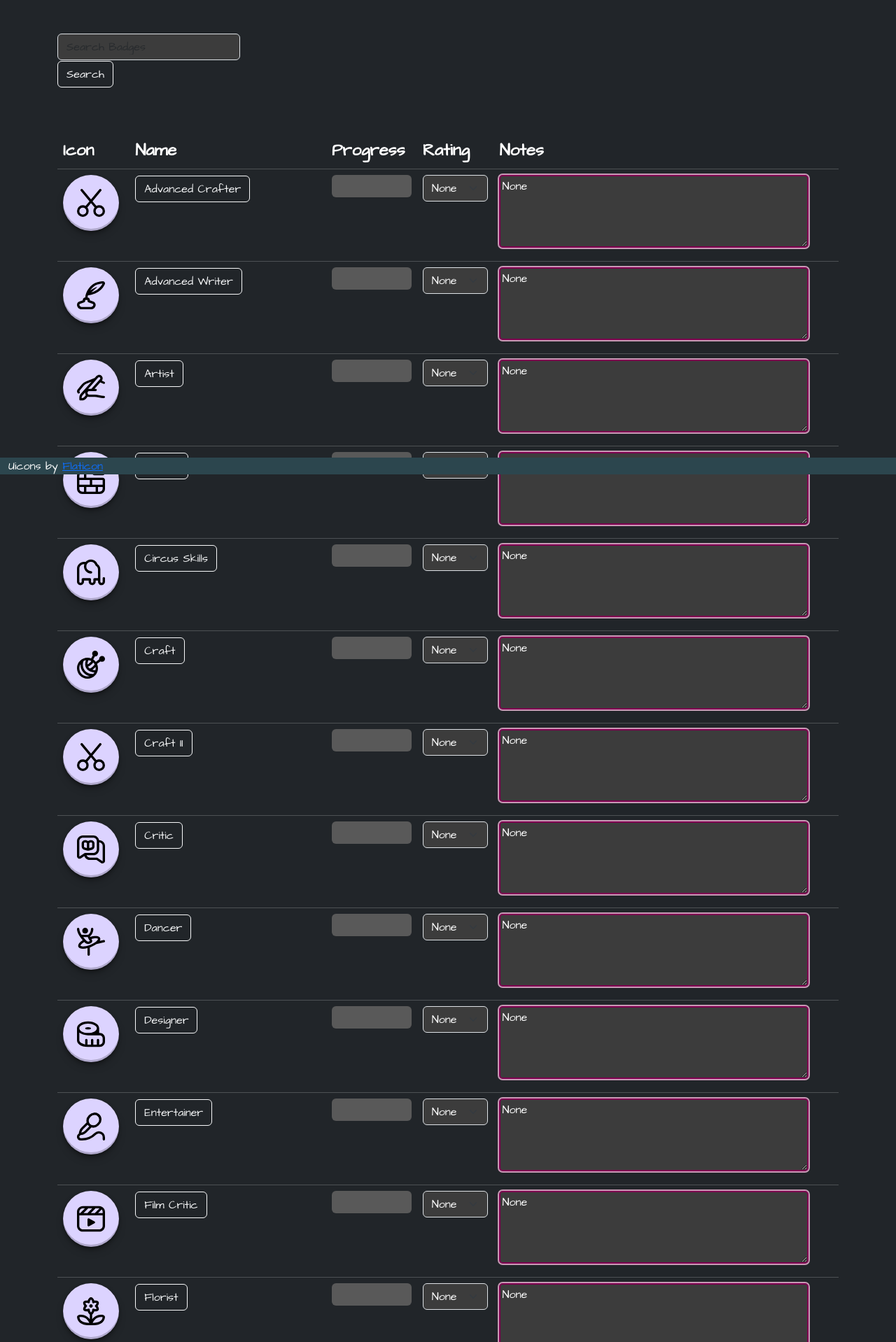
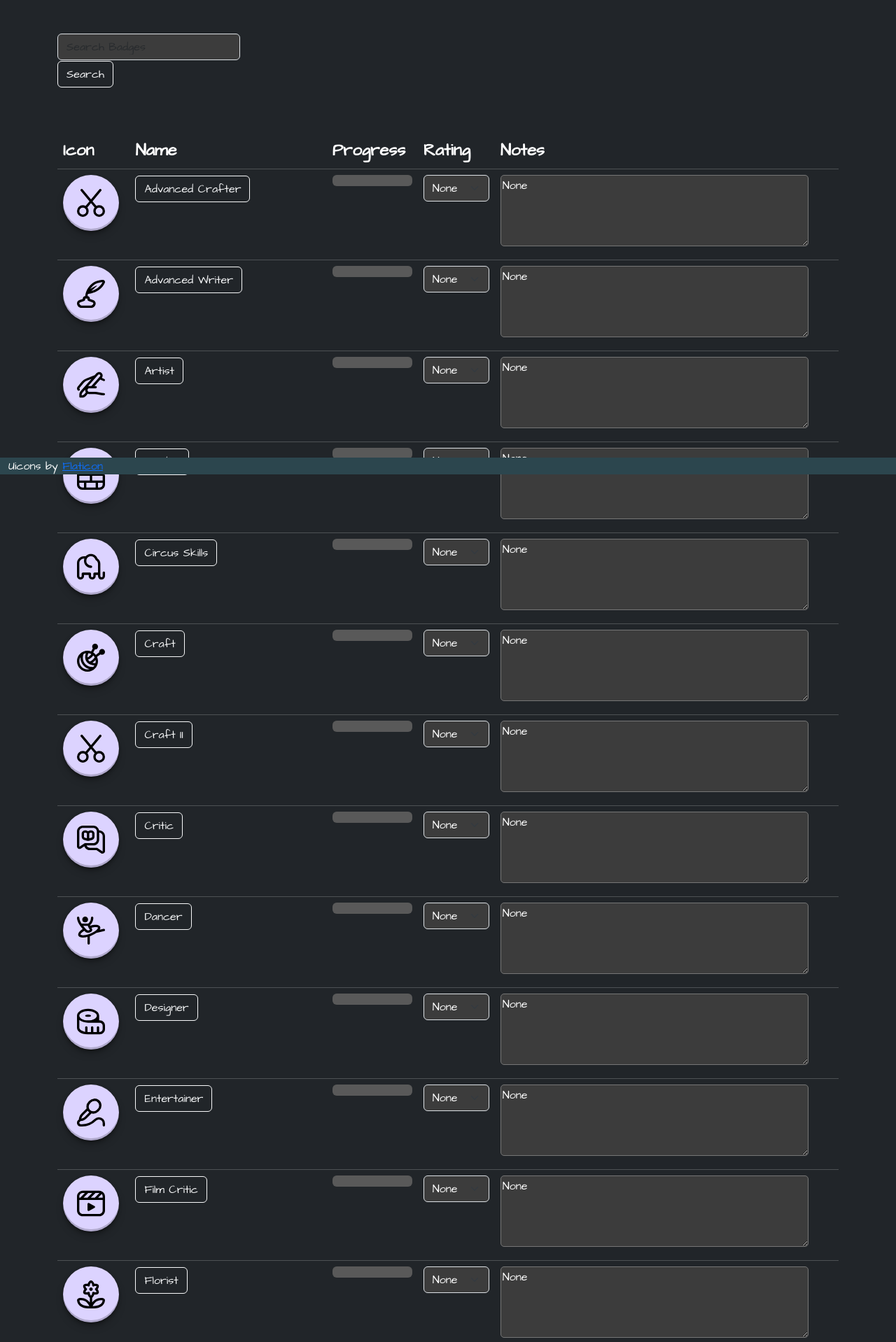
Before and after one commit to LisaS7/RebelBadgeTracker, a Flask app: page /badges in a window 1280 px wide. Shown: the part 122-2040 px from the top of the page at 70% size. Run offline with Flask 3, Linux system fonts and the light colour scheme; data comes from the database, SQL or seed files in the repository.

Commit message:
Progress bar style change

```diff
--- a/flask_app/static/css/style.css
+++ b/flask_app/static/css/style.css
@@ -44,12 +44,12 @@ textarea {
   background: var(--bs-body-bg);
   color: white;
   font-size: 1rem;
-  border: 2px solid var(--rebel-pink);
-  outline: 2px solid var(--light-pink);
   border-radius: 5px;
 }
 
 .notes textarea {
+  border: 2px solid var(--rebel-pink);
+  outline: 2px solid var(--light-pink);
   margin-top: 2rem;
   padding: 1.5rem;
 }
@@ -70,7 +70,6 @@ textarea {
 /*  PROGRESS BARS  */
 
 .progress {
-  height: 2rem;
   background: var(--dark-grey);
 }
 
```
